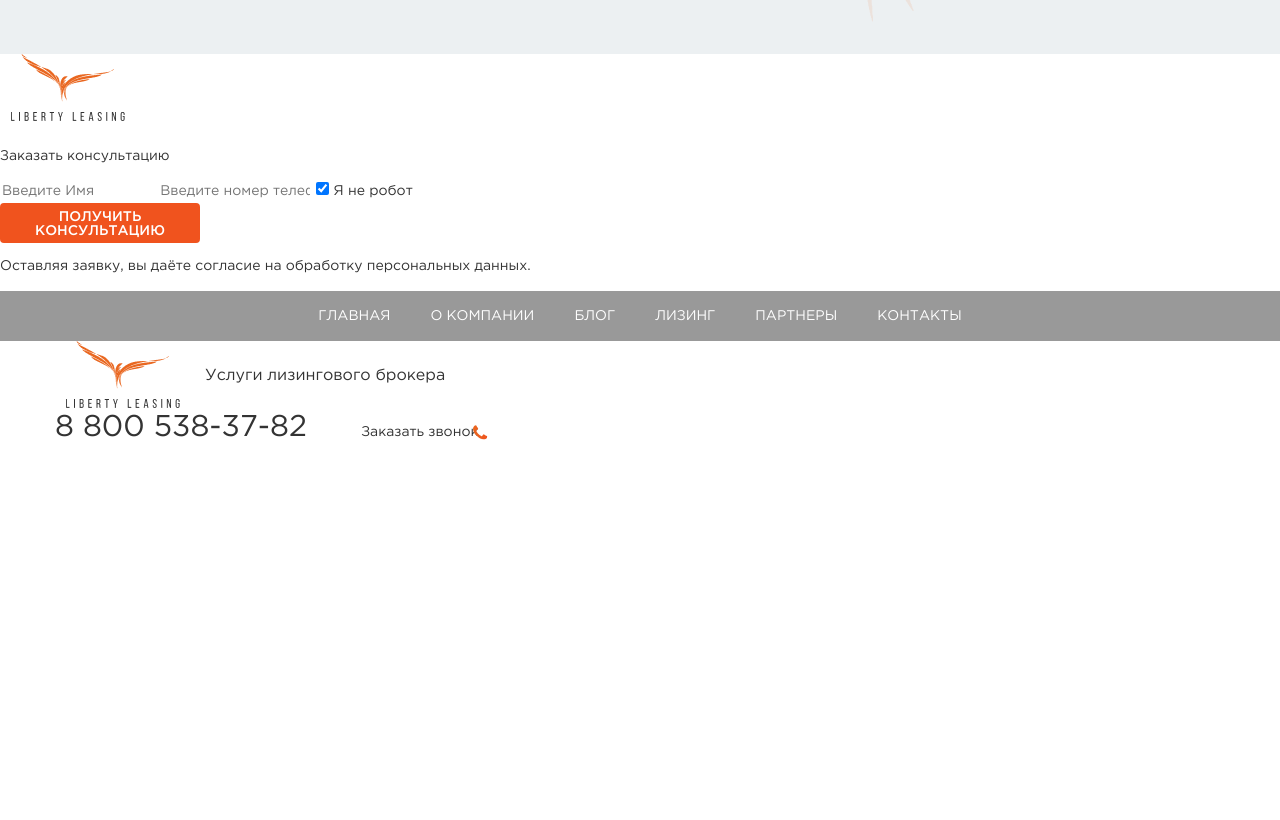
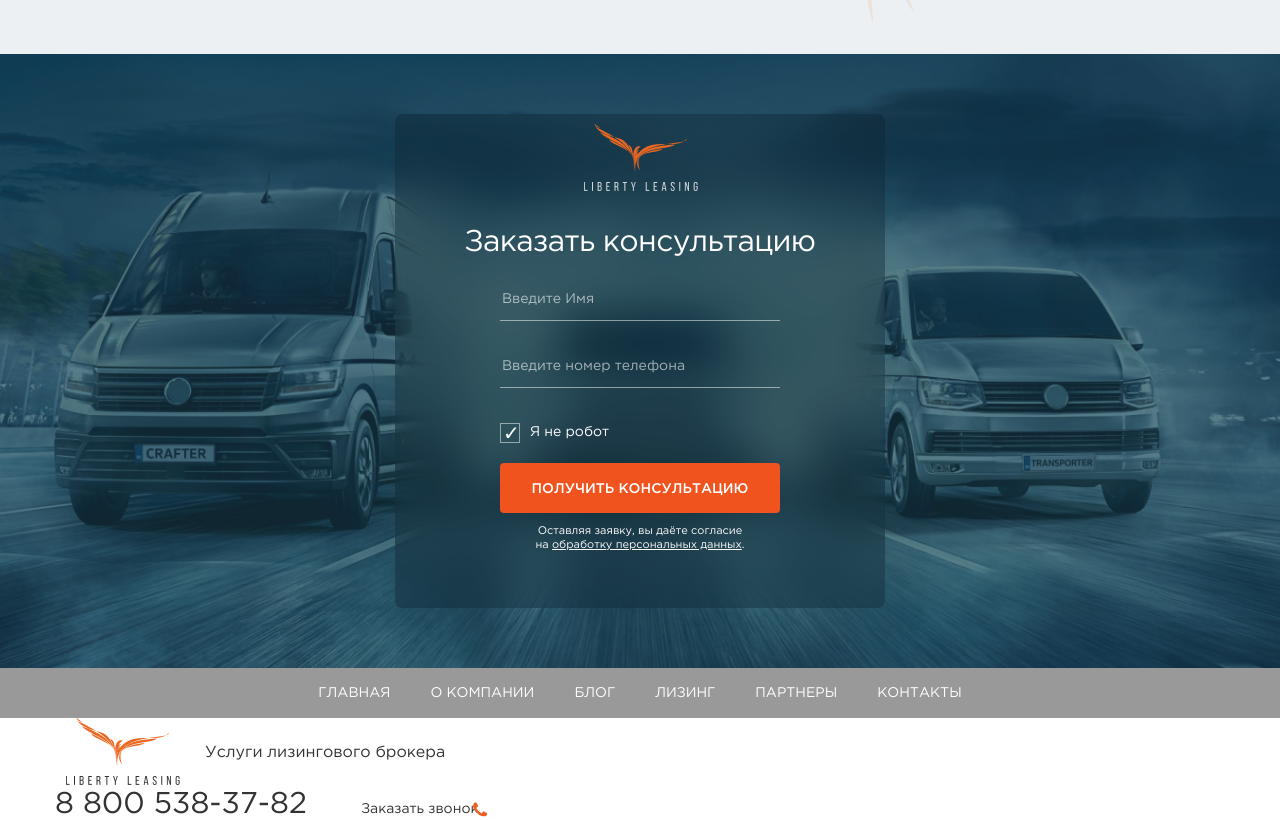
Before and after one commit to Verta-master/leasing, a plain HTML site: page index.html in a window 1280 px wide. Shown: the part 3767-4587 px from the top of the page. Before the commit the page ends 4210 px from the top, so only its background shows below. Drawn offline with Linux system fonts and the light colour scheme.

Commit message:
Update 2019-11-11T05:36:45.531Z

```diff
--- a/css/style.css
+++ b/css/style.css
@@ -649,7 +649,7 @@ button {
   margin-top: -50px;
   padding-top: 160px;
   color: #fff;
-  background-image: url(../../img/images/bg-main.jpg);
+  background-image: url(../img/images/bg-main.jpg);
   background-repeat: no-repeat;
   background-position: center;
   background-size: cover;
@@ -985,3 +985,120 @@ button {
   line-height: 26px;
   font-weight: 700;
 }
+.order {
+  padding-top: 60px;
+  padding-bottom: 60px;
+  color: #fff;
+  background-image: url(../img/images/bg-main.jpg);
+  background-repeat: no-repeat;
+  background-position: center;
+  background-size: cover;
+}
+.order__form {
+  width: 490px;
+  max-width: 100%;
+  margin-left: auto;
+  margin-right: auto;
+  padding: 45px 65px;
+  padding-top: 10px;
+  background: rgba(14, 36, 47, 0.35);
+  -webkit-backdrop-filter: blur(20px);
+          backdrop-filter: blur(20px);
+  border-radius: 8px;
+}
+.form__img {
+  width: 135px;
+  height: auto;
+  display: block;
+  margin-left: auto;
+  margin-right: auto;
+}
+.form__title {
+  margin-top: 30px;
+  margin-bottom: 30px;
+  font-size: 30px;
+  font-weight: 300;
+  line-height: 1.1;
+  text-align: center;
+  letter-spacing: -0.02em;
+}
+.form__fields {
+  width: 280px;
+  max-width: 100%;
+  margin-left: auto;
+  margin-right: auto;
+}
+.form__input {
+  display: block;
+  width: 100%;
+  margin-bottom: 35px;
+  padding-bottom: 10px;
+  color: #fff;
+  border-bottom: 1px solid rgba(255, 255, 255, 0.5);
+  background-color: rgba(255, 255, 255, 0);
+}
+.form__input::-webkit-input-placeholder {
+  opacity: 0.6;
+}
+.form__input::-moz-placeholder {
+  opacity: 0.6;
+}
+.form__input:-ms-input-placeholder {
+  opacity: 0.6;
+}
+.form__input::-ms-input-placeholder {
+  opacity: 0.6;
+}
+.form__input::placeholder {
+  opacity: 0.6;
+}
+.form__checkbox {
+  display: none;
+}
+.form__label {
+  position: relative;
+  display: block;
+  margin-bottom: 20px;
+  padding-left: 30px;
+  cursor: pointer;
+}
+.form__label::before {
+  content: "";
+  position: absolute;
+  top: qpx;
+  left: 0;
+  width: 20px;
+  height: 20px;
+  border: 1px solid rgba(255, 255, 255, 0.5);
+}
+.form__label::after {
+  display: none;
+  content: "\2713";
+  position: absolute;
+  top: -3px;
+  left: 3px;
+  font-size: 20px;
+  color: #fff;
+}
+.form__checkbox:checked + .form__label::after {
+  display: block;
+}
+.form__btn {
+  width: 100%;
+  height: 50px;
+}
+.form__comment {
+  max-width: 210px;
+  margin-left: auto;
+  margin-right: auto;
+  font-size: 11px;
+  line-height: 14px;
+  text-align: center;
+}
+.form__comment a {
+  text-decoration: underline;
+}
+.form__comment a:hover,
+.form__comment a:active {
+  text-decoration: none;
+}
--- a/index.html
+++ b/index.html
@@ -217,14 +217,16 @@
     <section class="order">
       <div class="wraper">
         <form action="#" class="form order__form">
-          <img src="img/images/logo.png" alt="Logo" class="form__img">
+          <img src="img/images/logo-white.png" alt="Logo" class="form__img">
           <p class="form__title">Заказать консультацию</p>
+          <div class="form__fields">
             <input type="text" class="form__input" placeholder="Введите Имя">
             <input type="tel" class="form__input" placeholder="Введите номер телефона">
             <input type="checkbox" id="checkbox" class="form__checkbox" checked="">
             <label for="checkbox" class="form__label">Я не робот</label>
             <button type="submit" class="btn form__btn">Получить консультацию</button>
             <p class="form__comment">Оставляя заявку, вы даёте согласие на <a href="#">обработку персональных данных</a>.</p>
+          </div>
         </form>
       </div>
     </section>
```
Also changed, not shown: css/style.min.css. Lines whose indentation alone changed are shown as unchanged.
